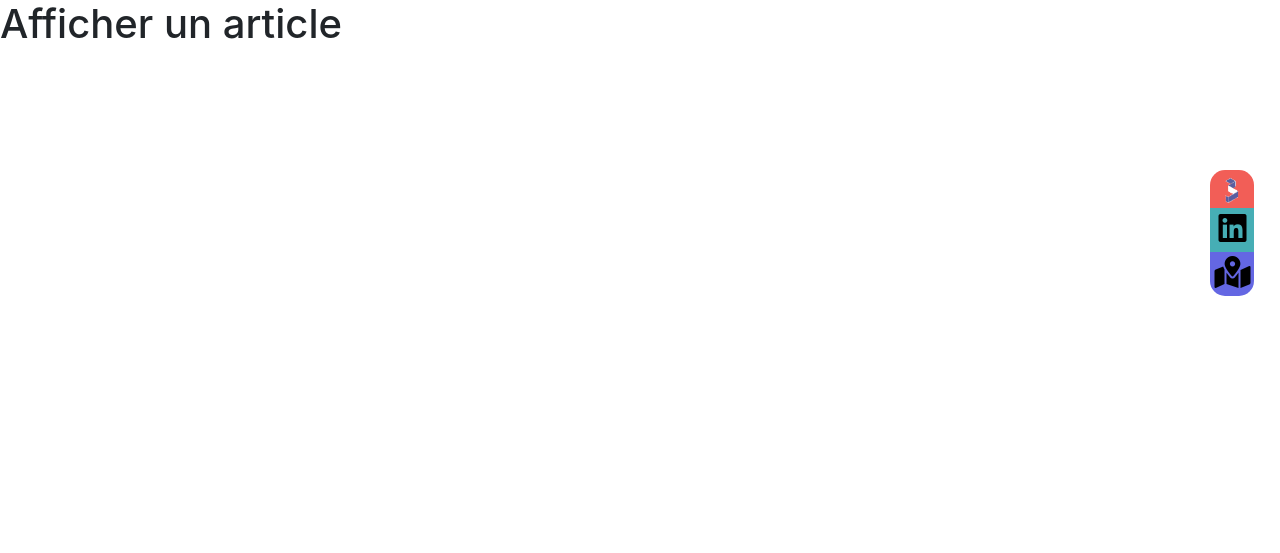
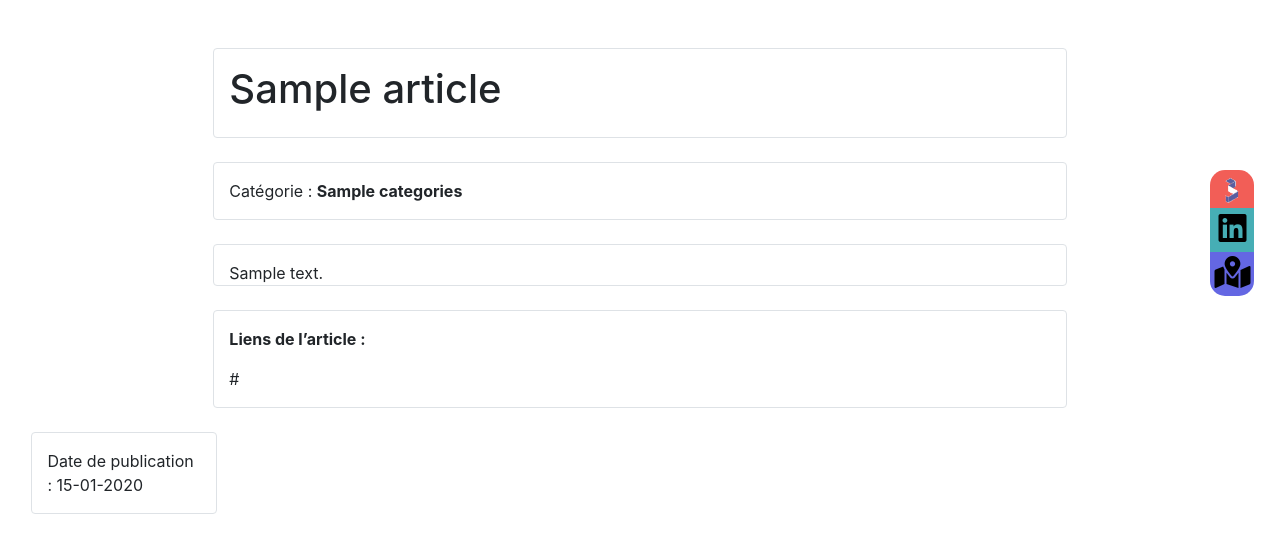
Before and after one commit to Extranet-WF3/extranet, a Symfony app: template templates/articles/show.html.twig in a window 1280 px wide. Shown: the part 150-703 px from the top of the page. Run offline with Twig, Linux system fonts and the light colour scheme; the template is opened without the code that fills it: most values are stand-ins (such as "Sample title", 1, 10 or a date in 2020); some libraries are stand-ins or nearby versions.

Commit message:
Création de la vue show d'un article

```diff
--- a/composer.json
+++ b/composer.json
@@ -42,6 +42,7 @@
         "symfony/web-link": "5.3.*",
         "symfony/yaml": "5.3.*",
         "twig/extra-bundle": "^2.12|^3.0",
+        "twig/string-extra": "^3.3",
         "twig/twig": "^2.12|^3.0"
     },
     "require-dev": {
--- a/src/Controller/ArticlesController.php
+++ b/src/Controller/ArticlesController.php
@@ -84,6 +84,9 @@ class ArticlesController extends AbstractController
         ]);
     }
 
+
+
+
     /** Affichage d'un article avec Param Converter
      * @Route("/article/{slug}", name="article_show")
      * @param Article
--- a/templates/articles/index.html.twig
+++ b/templates/articles/index.html.twig
@@ -14,12 +14,10 @@
 
         {{ article.description | u.truncate(80, '...', false) }}
 
-        {# {{ article.createdAt | Faire le calcul de jours depuis le poste }} #}
+        {# {{ article.createdAt | Faire le calcul de jours depuis le poste avec le KNPTimme Bundle }} #}
 
         {# <h1><a href="{{path('article', {'id': article.id}) }}"></a></h1>
 
     {% endfor %} #}
 
-
-
 {% endblock %}
--- a/templates/articles/show.html.twig
+++ b/templates/articles/show.html.twig
@@ -4,7 +4,54 @@
 
 {% block body %}
 
-<h1>Afficher un article</h1>
+        <main class="container-fluid">
 
+            <div class="row">
+
+                <div class="col-8 offset-2 border rounded mt-5 py-3">
+                <h1>{{ article.title }}</h1>
+                </div>
+
+            </div>
+
+            <div class="row">
+
+                <div class="col-8 offset-2 border rounded mt-4 mb-0 pt-3">
+                <p>Catégorie : <span class="font-weight-bold" > {{ article.categories }}</span></p>
+                </div>
+
+            </div>
+
+            <div class="row">
+
+                <div class="col-8 offset-2 border rounded text-justify mt-4 pt-3">
+
+                <article>{{ article.description }}</article>
+
+                </div>
+
+            </div>
+
+            <div class="row">
+
+                <div class="col-8 offset-2 border rounded mt-4 pt-3">
+
+                <p class="font-weight-bold">Liens de l’article :</p>
+
+                <p>{{ article.originalLink }}</p>
+
+            </div>
+
+            <div class="row">
+
+                <div class="col-8 offset-2 border rounded mt-4 pt-3">
+
+                <p>Date de publication : <time>{{ article.createdAt |date('d-m-Y') }}</time></p>
+
+                </div>
+
+            </div>
+
+        </Main>
 
 {% endblock %}
```
Also changed, not shown: 2 other files.
